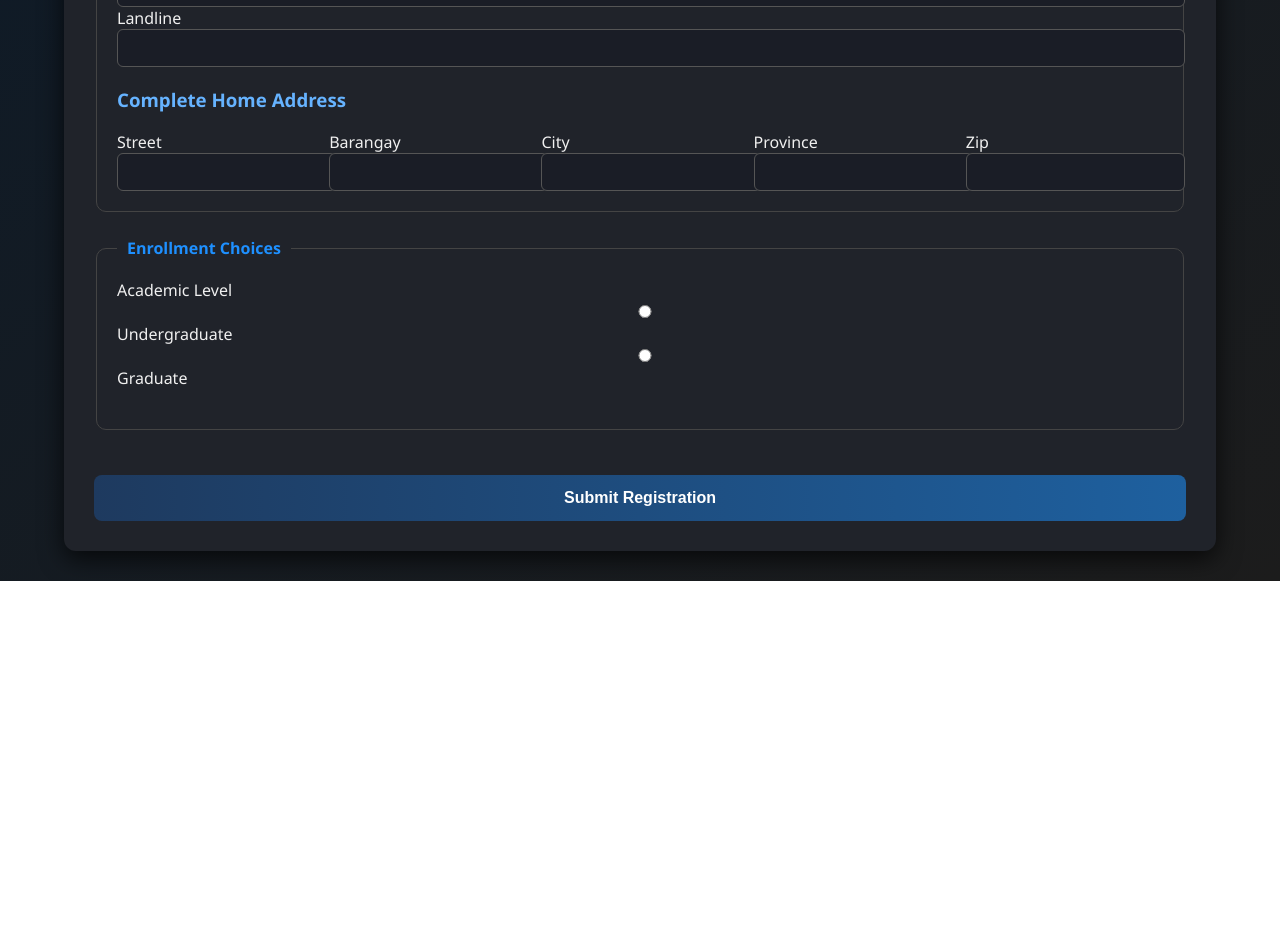
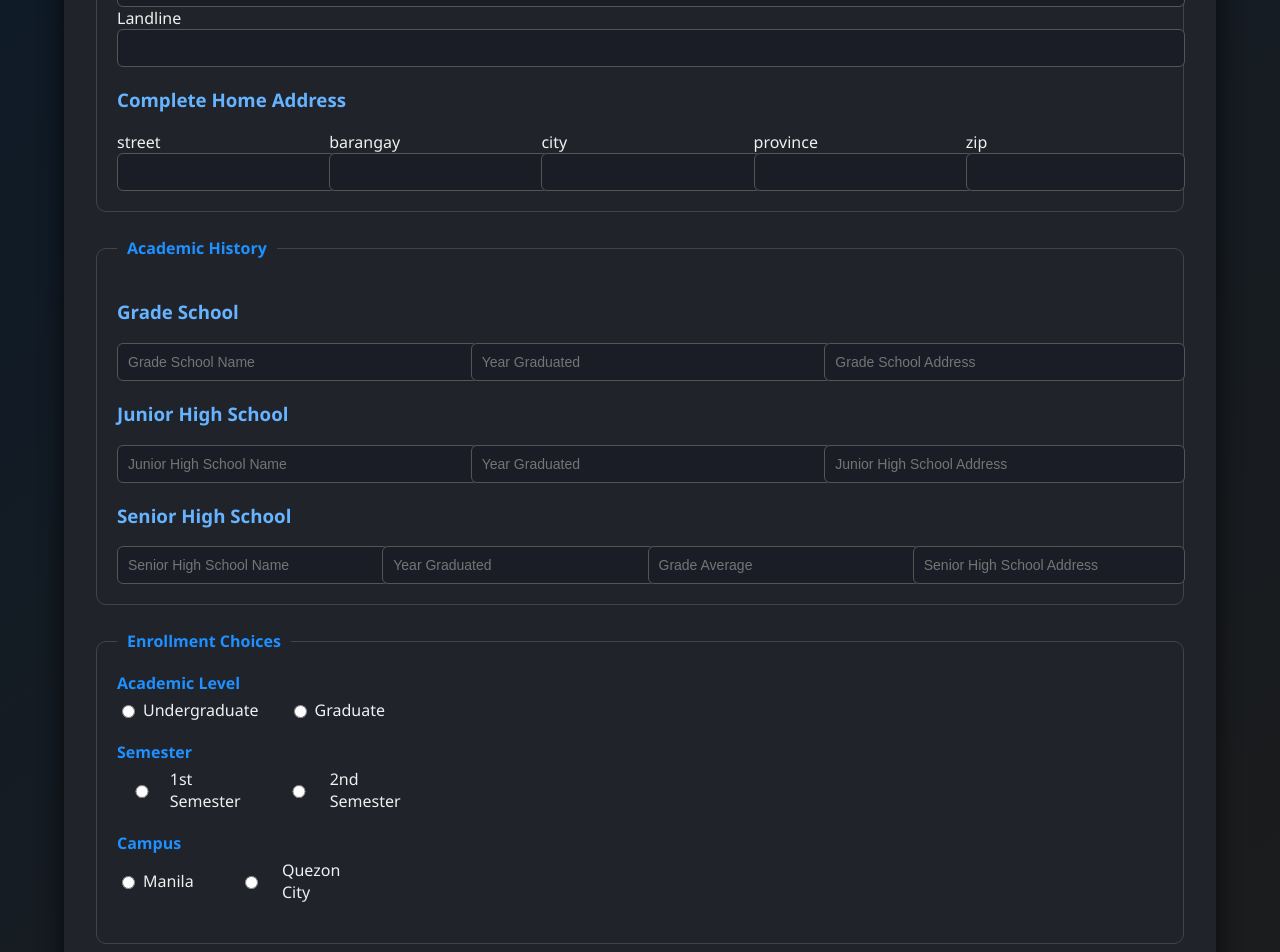
Before and after one commit to mmbtoledo/enrollment-ui-design, a React (Create React App) app: page / in a window 1280 px wide. Shown: the part 720-1672 px from the top of the page. Before the commit the page ends 1301 px from the top, so only its background shows below. Built offline with nearby package versions, Linux system fonts and the light colour scheme.

Commit message:
Final version: complete registration form with validation and modal popup

```diff
--- a/src/App.css
+++ b/src/App.css
@@ -48,9 +48,13 @@ legend{
 }
 
 /* GRID */
-.grid-4,.grid-5{
+.grid-3,.grid-4,.grid-5{
   display:grid;
   gap:15px;
+}
+
+.grid-3{
+  grid-template-columns:repeat(3,1fr);
 }
 
 .grid-4{
@@ -78,9 +82,21 @@ input:focus, select:focus{
   box-shadow:0 0 5px #1e90ff;
 }
 
-/* RED BORDER ERROR */
+/* ERROR & VALID BORDER */
 .error-border{
   border:2px solid #ff4d4d !important;
+}
+
+.valid-border{
+  border:2px solid #4dff4d !important;
+}
+
+/* ERROR TEXT */
+.error {
+  color:#ff4d4d;
+  font-size:12px;
+  margin-top:-5px;
+  margin-bottom:8px;
 }
 
 /* RADIO */
@@ -122,23 +138,56 @@ button:hover{
   transform:translateY(-2px);
 }
 
-/* ERROR TEXT */
-.error{
-  color:#ff4d4d;
-  font-size:12px;
-  margin-top:-5px;
-  margin-bottom:8px;
-}
-
 /* H3 HEADINGS */
 h3{
   margin-top:20px;
   color:#66b3ff;
 }
 
+/* MODAL STYLES */
+.modal-overlay {
+  position: fixed;
+  top: 0;
+  left: 0;
+  width: 100%;
+  height: 100%;
+  background: rgba(0,0,0,0.7);
+  display: flex;
+  justify-content: center;
+  align-items: center;
+  z-index: 999;
+}
+
+.modal {
+  background: #20232a;
+  padding: 30px;
+  border-radius: 12px;
+  text-align: center;
+  color: #fff;
+  width: 90%;
+  max-width: 500px;
+  box-shadow: 0 8px 25px rgba(0,0,0,0.8);
+}
+
+.modal button {
+  margin-top: 20px;
+  padding: 12px 20px;
+  border-radius: 8px;
+  border: none;
+  background: linear-gradient(90deg,#1e3a5f,#1e609f);
+  color: #fff;
+  font-weight: bold;
+  cursor: pointer;
+  transition: 0.3s ease;
+}
+.modal button:hover {
+  background: linear-gradient(90deg,#1e609f,#1e90ff);
+  transform: translateY(-2px);
+}
+
 /* RESPONSIVE */
 @media(max-width:768px){
-  .grid-4,.grid-5{
+  .grid-3,.grid-4,.grid-5{
     grid-template-columns:1fr;
   }
   .radio-options{
--- a/src/App.js
+++ b/src/App.js
@@ -2,185 +2,118 @@ import React, { useState } from "react";
 import "./App.css";
 
 function App() {
-  const [form, setForm] = useState({
-    firstName: "",
-    middleName: "",
-    lastName: "",
-    suffix: "",
-    dob: "",
-    gender: "",
-    nationality: "",
-    otherNationality: "",
-    religion: "",
-    email: "",
-    mobile: "",
-    landline: "",
-    street: "",
-    barangay: "",
-    city: "",
-    province: "",
-    zip: "",
-    gsName: "",
-    gsYear: "",
-    gsAddress: "",
-    jhsName: "",
-    jhsYear: "",
-    jhsAddress: "",
-    shsName: "",
-    shsYear: "",
-    shsAverage: "",
-    shsAddress: "",
-    level: "",
-    semester: "",
-    campus: "",
-    department: "",
-    degree: ""
-  });
+  const initialForm = {
+    firstName: "", middleName: "", lastName: "", suffix: "",
+    dob: "", gender: "", nationality: "", otherNationality: "", religion: "",
+    email: "", mobile: "", landline: "", street: "", barangay: "", city: "",
+    province: "", zip: "", gsName: "", gsYear: "", gsAddress: "",
+    jhsName: "", jhsYear: "", jhsAddress: "", shsName: "", shsYear: "",
+    shsAverage: "", shsAddress: "", level: "", semester: "", campus: "",
+    department: "", degree: ""
+  };
 
+  const [form, setForm] = useState(initialForm);
   const [errors, setErrors] = useState({});
+  const [showModal, setShowModal] = useState(false);
 
   const lettersOnly = (value) => /^[A-Za-z\s]*$/.test(value);
+  const numbersOnly = (value) => value.replace(/\D/g, "");
 
   const handleChange = (e) => {
     const { name, value } = e.target;
+    let updatedValue = value;
     let newErrors = { ...errors };
-    let updatedValue = value;
 
-    // =============================
-    // LETTERS ONLY (NAME FIELDS)
-    // =============================
+    if (value) delete newErrors[name];
+
     if (["firstName", "middleName", "lastName"].includes(name)) {
-      if (!lettersOnly(value)) {
-        newErrors[name] = "Letters only.";
-      } else {
-        delete newErrors[name];
-      }
+      if (!lettersOnly(value)) newErrors[name] = "Letters only.";
     }
 
-    // =============================
-    // EMAIL VALIDATION
-    // =============================
     if (name === "email") {
-      if (!value.includes("@")) {
-        newErrors.email = "Email must contain @.";
-      } else {
-        delete newErrors.email;
-      }
+      if (value && !value.includes("@")) newErrors.email = "Email must contain @.";
     }
 
-    // =============================
-    // MOBILE (11 digits only)
-    // =============================
     if (name === "mobile") {
-      updatedValue = value.replace(/\D/g, "");
-      if (updatedValue.length !== 11) {
-        newErrors.mobile = "Mobile number must be exactly 11 digits.";
-      } else {
-        delete newErrors.mobile;
-      }
+      updatedValue = numbersOnly(value);
+      if (updatedValue && updatedValue.length !== 11) newErrors.mobile = "Mobile must be 11 digits.";
     }
 
-    // =============================
-    // LANDLINE (10 digits only)
-    // =============================
     if (name === "landline") {
-      updatedValue = value.replace(/\D/g, "");
-      if (updatedValue.length !== 10) {
-        newErrors.landline = "Landline must be exactly 10 digits.";
-      } else {
-        delete newErrors.landline;
-      }
+      updatedValue = numbersOnly(value);
+      if (updatedValue && updatedValue.length !== 10) newErrors.landline = "Landline must be 10 digits.";
     }
 
-    // =============================
-    // ZIP CODE (4 digits only)
-    // =============================
     if (name === "zip") {
-      updatedValue = value.replace(/\D/g, "");
-      if (updatedValue.length !== 4) {
-        newErrors.zip = "Zip Code must be exactly 4 digits.";
-      } else {
-        delete newErrors.zip;
-      }
+      updatedValue = numbersOnly(value);
+      if (updatedValue && updatedValue.length !== 4) newErrors.zip = "Zip must be 4 digits.";
     }
 
-    // =============================
-    // YEAR VALIDATION
-    // =============================
     if (["gsYear", "jhsYear", "shsYear"].includes(name)) {
-      if (value < 1900 || value > 2026) {
+      updatedValue = numbersOnly(updatedValue);
+      if (updatedValue && (Number(updatedValue) < 1900 || Number(updatedValue) > 2026))
         newErrors[name] = "Enter valid year (1900–2026).";
-      } else {
-        delete newErrors[name];
-      }
     }
 
-    // =============================
-    // SHS AVERAGE
-    // =============================
     if (name === "shsAverage") {
-      if (value && (value < 0 || value > 100)) {
-        newErrors.shsAverage = "Grade must be between 0–100.";
-      } else {
-        delete newErrors.shsAverage;
-      }
+      updatedValue = numbersOnly(updatedValue);
+      if (updatedValue && (Number(updatedValue) < 0 || Number(updatedValue) > 100))
+        newErrors.shsAverage = "Grade must be 0–100.";
     }
 
     setErrors(newErrors);
     setForm({ ...form, [name]: updatedValue });
   };
 
-  // =============================
-  // PROGRAM LIST LOGIC
-  // =============================
+  const requiredFields = [
+    "firstName","middleName","lastName","dob","gender","nationality","religion",
+    "email","mobile","landline","street","barangay","city","province","zip",
+    "gsName","gsYear","gsAddress","jhsName","jhsYear","jhsAddress","shsName",
+    "shsYear","shsAverage","shsAddress","level","semester","campus","department","degree"
+  ];
+
+  const handleSubmit = (e) => {
+    e.preventDefault();
+    let newErrors = { ...errors };
+    requiredFields.forEach(field => {
+      if (!form[field]) newErrors[field] = "This field is required.";
+    });
+    setErrors(newErrors);
+    if (Object.keys(newErrors).length === 0) {
+      setShowModal(true);
+    } else {
+      window.scrollTo({ top: 0, behavior: "smooth" });
+    }
+  };
+
+  const closeModal = () => setShowModal(false);
 
   const undergraduatePrograms = {
     "College of Engineering and Architecture": [
-      "BS Architecture",
-      "BS Chemical Engineering",
-      "BS Civil Engineering",
-      "BS Computer Engineering",
-      "BS Electrical Engineering",
-      "BS Electronics Engineering",
-      "BS Industrial Engineering",
-      "BS Mechanical Engineering"
+      "BS Architecture","BS Chemical Engineering","BS Civil Engineering","BS Computer Engineering",
+      "BS Electrical Engineering","BS Electronics Engineering","BS Industrial Engineering","BS Mechanical Engineering"
     ],
     "College of Computer Studies": [
-      "BS Computer Science",
-      "BS Data Science and Analytics",
-      "BS Entertainment and Multimedia Computing",
-      "BS Information Technology"
+      "BS Computer Science","BS Data Science and Analytics","BS Entertainment and Multimedia Computing","BS Information Technology"
     ],
     "College of Business Education": [
-      "BS Accountancy",
-      "BS Accounting Information System",
-      "BS Business Administration - Financial Management",
-      "BS Business Administration - Human Resource Management",
-      "BS Business Administration - Logistics and Supply Chain Management",
+      "BS Accountancy","BS Accounting Information System","BS Business Administration - Financial Management",
+      "BS Business Administration - Human Resource Management","BS Business Administration - Logistics and Supply Chain Management",
       "BS Business Administration - Marketing Management"
     ],
     "College of Arts": [
-      "Bachelor of Arts in English Language",
-      "Bachelor of Arts in Political Science"
+      "Bachelor of Arts in English Language","Bachelor of Arts in Political Science"
     ]
   };
 
   const graduatePrograms = {
     "Doctorate Degrees": [
-      "Doctor in Information Technology",
-      "Doctor of Engineering in Computer Engineering",
-      "Doctor of Philosophy in Computer Science"
+      "Doctor in Information Technology","Doctor of Engineering in Computer Engineering","Doctor of Philosophy in Computer Science"
     ],
     "Master's Degrees": [
-      "Master in Information Systems",
-      "Master in Information Technology",
-      "Master in Logistics and Supply Chain Management",
-      "Master of Engineering in Civil Engineering",
-      "Master of Engineering in Computer Engineering",
-      "Master of Engineering in Electrical Engineering",
-      "Master of Engineering in Electronics Engineering",
-      "Master of Engineering in Industrial Engineering",
-      "Master of Engineering in Mechanical Engineering",
+      "Master in Information Systems","Master in Information Technology","Master in Logistics and Supply Chain Management",
+      "Master of Engineering in Civil Engineering","Master of Engineering in Computer Engineering","Master of Engineering in Electrical Engineering",
+      "Master of Engineering in Electronics Engineering","Master of Engineering in Industrial Engineering","Master of Engineering in Mechanical Engineering",
       "Master of Science in Computer Science"
     ]
   };
@@ -192,6 +125,12 @@ function App() {
       ? graduatePrograms[form.department]
       : [];
 
+  const getBorderClass = (field) => {
+    if (errors[field]) return "error-border";
+    if (form[field] && !errors[field]) return "valid-border";
+    return "";
+  };
+
   return (
     <div className="container">
       <div className="header">
@@ -199,38 +138,25 @@ function App() {
         <p>Digital Registrar Enrollment System</p>
       </div>
 
-      <form>
-
-        {/* PERSONAL INFORMATION */}
+      <form onSubmit={handleSubmit}>
+        {/* Personal Info */}
         <fieldset>
           <legend>Personal Information</legend>
-
           <div className="grid-4">
             {["firstName","middleName","lastName","suffix"].map(field => (
               <div key={field}>
-                <label>
-                  {field === "firstName" && "First Name"}
-                  {field === "middleName" && "Middle Name"}
-                  {field === "lastName" && "Last Name"}
-                  {field === "suffix" && "Suffix"}
-                </label>
-                <input
-                  type="text"
-                  name={field}
-                  value={form[field]}
-                  onChange={handleChange}
-                  className={errors[field] ? "error-border" : ""}
-                />
+                <label>{field}</label>
+                <input type="text" name={field} value={form[field]} onChange={handleChange} className={getBorderClass(field)} />
                 {errors[field] && <p className="error">{errors[field]}</p>}
               </div>
             ))}
           </div>
 
           <label>Date of Birth</label>
-          <input type="date" name="dob" onChange={handleChange} onKeyDown={(e)=>e.preventDefault()} />
+          <input type="date" name="dob" value={form.dob} onChange={handleChange} className={getBorderClass("dob")} />
 
           <label>Gender</label>
-          <select name="gender" onChange={handleChange}>
+          <select name="gender" value={form.gender} onChange={handleChange} className={getBorderClass("gender")}>
             <option value="">Select</option>
             <option>Male</option>
             <option>Female</option>
@@ -238,7 +164,7 @@ function App() {
           </select>
 
           <label>Nationality</label>
-          <select name="nationality" onChange={handleChange}>
+          <select name="nationality" value={form.nationality} onChange={handleChange} className={getBorderClass("nationality")}>
             <option value="">Select</option>
             <option>Filipino</option>
             <option>American</option>
@@ -247,66 +173,91 @@ function App() {
           </select>
 
           {form.nationality === "Others" && (
-            <input
-              type="text"
-              name="otherNationality"
-              placeholder="Specify Nationality"
-              onChange={handleChange}
-            />
+            <input type="text" name="otherNationality" placeholder="Specify Nationality" value={form.otherNationality} onChange={handleChange} className={getBorderClass("otherNationality")} />
           )}
 
           <label>Religion</label>
-          <input type="text" name="religion" onChange={handleChange} />
+          <input type="text" name="religion" value={form.religion} onChange={handleChange} className={getBorderClass("religion")} />
         </fieldset>
 
-        {/* CONTACT DETAILS */}
+        {/* Contact Details */}
         <fieldset>
           <legend>Contact Details</legend>
-
-          <label>Email Address</label>
-          <input type="text" name="email" onChange={handleChange} className={errors.email ? "error-border" : ""}/>
-          {errors.email && <p className="error">{errors.email}</p>}
-
-          <label>Mobile Number</label>
-          <input type="text" name="mobile" maxLength="11" onChange={handleChange} className={errors.mobile ? "error-border" : ""}/>
-          {errors.mobile && <p className="error">{errors.mobile}</p>}
-
+          <label>Email</label>
+          <input type="text" name="email" value={form.email} onChange={handleChange} className={getBorderClass("email")} />
+          <label>Mobile</label>
+          <input type="text" name="mobile" maxLength="11" value={form.mobile} onChange={handleChange} className={getBorderClass("mobile")} />
           <label>Landline</label>
-          <input type="text" name="landline" maxLength="10" onChange={handleChange} className={errors.landline ? "error-border" : ""}/>
-          {errors.landline && <p className="error">{errors.landline}</p>}
-
+          <input type="text" name="landline" maxLength="10" value={form.landline} onChange={handleChange} className={getBorderClass("landline")} />
           <h3>Complete Home Address</h3>
           <div className="grid-5">
-            {["street","barangay","city","province","zip"].map(field=>(
+            {["street","barangay","city","province","zip"].map(field => (
               <div key={field}>
-                <label>{field.charAt(0).toUpperCase()+field.slice(1)}</label>
-                <input
-                  type="text"
-                  name={field}
-                  maxLength={field==="zip"?4:undefined}
-                  onChange={handleChange}
-                  className={errors[field] ? "error-border" : ""}
-                />
-                {errors[field] && <p className="error">{errors[field]}</p>}
+                <label>{field}</label>
+                <input type="text" name={field} maxLength={field==="zip"?4:undefined} value={form[field]} onChange={handleChange} className={getBorderClass(field)} />
               </div>
             ))}
           </div>
         </fieldset>
 
-        {/* ENROLLMENT CHOICES */}
+        {/* Academic History */}
+        <fieldset>
+          <legend>Academic History</legend>
+          <h3>Grade School</h3>
+          <div className="grid-3">
+            <input type="text" name="gsName" placeholder="Grade School Name" value={form.gsName} onChange={handleChange} className={getBorderClass("gsName")} />
+            <input type="text" name="gsYear" placeholder="Year Graduated" value={form.gsYear} onChange={handleChange} className={getBorderClass("gsYear")} />
+            <input type="text" name="gsAddress" placeholder="Grade School Address" value={form.gsAddress} onChange={handleChange} className={getBorderClass("gsAddress")} />
+          </div>
+
+          <h3>Junior High School</h3>
+          <div className="grid-3">
+            <input type="text" name="jhsName" placeholder="Junior High School Name" value={form.jhsName} onChange={handleChange} className={getBorderClass("jhsName")} />
+            <input type="text" name="jhsYear" placeholder="Year Graduated" value={form.jhsYear} onChange={handleChange} className={getBorderClass("jhsYear")} />
+            <input type="text" name="jhsAddress" placeholder="Junior High School Address" value={form.jhsAddress} onChange={handleChange} className={getBorderClass("jhsAddress")} />
+          </div>
+
+          <h3>Senior High School</h3>
+          <div className="grid-4">
+            <input type="text" name="shsName" placeholder="Senior High School Name" value={form.shsName} onChange={handleChange} className={getBorderClass("shsName")} />
+            <input type="text" name="shsYear" placeholder="Year Graduated" value={form.shsYear} onChange={handleChange} className={getBorderClass("shsYear")} />
+            <input type="text" name="shsAverage" placeholder="Grade Average" value={form.shsAverage} onChange={handleChange} className={getBorderClass("shsAverage")} />
+            <input type="text" name="shsAddress" placeholder="Senior High School Address" value={form.shsAddress} onChange={handleChange} className={getBorderClass("shsAddress")} />
+          </div>
+        </fieldset>
+
+        {/* Enrollment Choices */}
         <fieldset>
           <legend>Enrollment Choices</legend>
 
           <div className="radio-group">
-            <label>Academic Level</label>
-            <label><input type="radio" name="level" value="Undergraduate" onChange={handleChange}/> Undergraduate</label>
-            <label><input type="radio" name="level" value="Graduate" onChange={handleChange}/> Graduate</label>
+            <label className="radio-title">Academic Level</label>
+            <div className="radio-options">
+              <label><input type="radio" name="level" value="Undergraduate" onChange={handleChange}/> Undergraduate</label>
+              <label><input type="radio" name="level" value="Graduate" onChange={handleChange}/> Graduate</label>
+            </div>
+          </div>
+
+          <div className="radio-group">
+            <label className="radio-title">Semester</label>
+            <div className="radio-options">
+              <label><input type="radio" name="semester" value="1st Semester" onChange={handleChange}/> 1st Semester</label>
+              <label><input type="radio" name="semester" value="2nd Semester" onChange={handleChange}/> 2nd Semester</label>
+            </div>
+          </div>
+
+          <div className="radio-group">
+            <label className="radio-title">Campus</label>
+            <div className="radio-options">
+              <label><input type="radio" name="campus" value="Manila" onChange={handleChange}/> Manila</label>
+              <label><input type="radio" name="campus" value="Quezon City" onChange={handleChange}/> Quezon City</label>
+            </div>
           </div>
 
           {form.level && (
             <>
-              <label>College Department</label>
-              <select name="department" onChange={handleChange}>
+              <label>Department</label>
+              <select name="department" value={form.department} onChange={handleChange}>
                 <option value="">Select</option>
                 {Object.keys(form.level==="Undergraduate"?undergraduatePrograms:graduatePrograms).map(dept=>(
                   <option key={dept}>{dept}</option>
@@ -318,7 +269,7 @@ function App() {
           {form.department && (
             <>
               <label>Degree Program</label>
-              <select name="degree" onChange={handleChange}>
+              <select name="degree" value={form.degree} onChange={handleChange}>
                 <option value="">Select</option>
                 {programList?.map(prog=>(
                   <option key={prog}>{prog}</option>
@@ -330,6 +281,17 @@ function App() {
 
         <button type="submit">Submit Registration</button>
       </form>
+
+      {/* SUCCESS MODAL */}
+      {showModal && (
+        <div className="modal-overlay">
+          <div className="modal">
+            <h2>Registration Successful!</h2>
+            <p>Your registration has been submitted successfully.</p>
+            <button onClick={closeModal}>Close</button>
+          </div>
+        </div>
+      )}
     </div>
   );
 }
```
Also changed, not shown: 1 other file (tests, documents, lock files or other folders).
